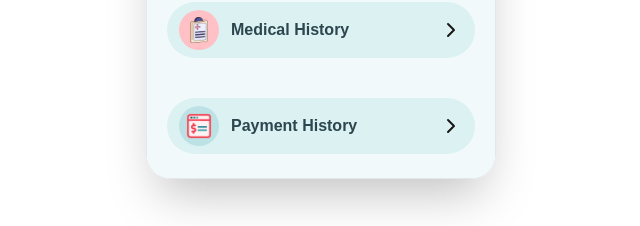
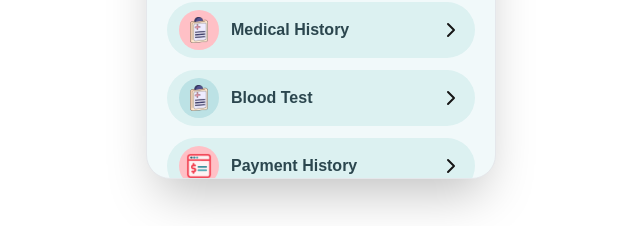
Before and after one commit to OluwaJudah/blissfulBirth, a Next.js app: page /profile in a window 1280 px wide. Shown: the part 571-797 px from the top of the page, without its empty margins (319-959 px from the left). Built offline with nearby package versions, Linux system fonts and the light colour scheme.

Commit message:
feat: added blood test on profile

```diff
--- a/app/(protected)/profile/page.tsx
+++ b/app/(protected)/profile/page.tsx
@@ -6,7 +6,7 @@ const ProfilePage = () => {
 
   return (
     <div className="flex h-screen items-center ">
-      <main className="pb-[40px] md:rounded-3xl md:shadow-2xl bg-turquoise-50 h-full md:h-[700px] border md:border-gray-400/2 w-[400px] md:w-[350px] mx-auto overflow-scroll">
+      <main className="pb-[40px] md:rounded-3xl md:shadow-2xl bg-turquoise-50 h-full md:h-[700px] border md:border-gray-400/2 w-[400px] md:w-[350px] mx-auto overflow-hidden">
         <Header title={title} />
         <Body />
       </main>
--- a/data/index.ts
+++ b/data/index.ts
@@ -81,6 +81,16 @@ export const profileInfos = [
     url: "/profile/details?type=medical-history",
     image: "/medical_history.png",
   },
+  {
+    name: "Blood Test",
+    url: "/profile/details?type=medical-history",
+    image: "/medical_history.png",
+  },
+  {
+    name: "Payment History",
+    url: "/profile/details?type=payment-history",
+    image: "/payment_history.png",
+  },
 ];
 
 export const formTitles = {
@@ -102,7 +112,7 @@ export const formTitles = {
   "medical-history": {
     name: "Medical History",
     image: "/medical_history.png",
-    skipUrl: "/first-appointment",
+    skipUrl: "/new-intake",
   },
   "payment-history": {
     name: "Payment History",
```
